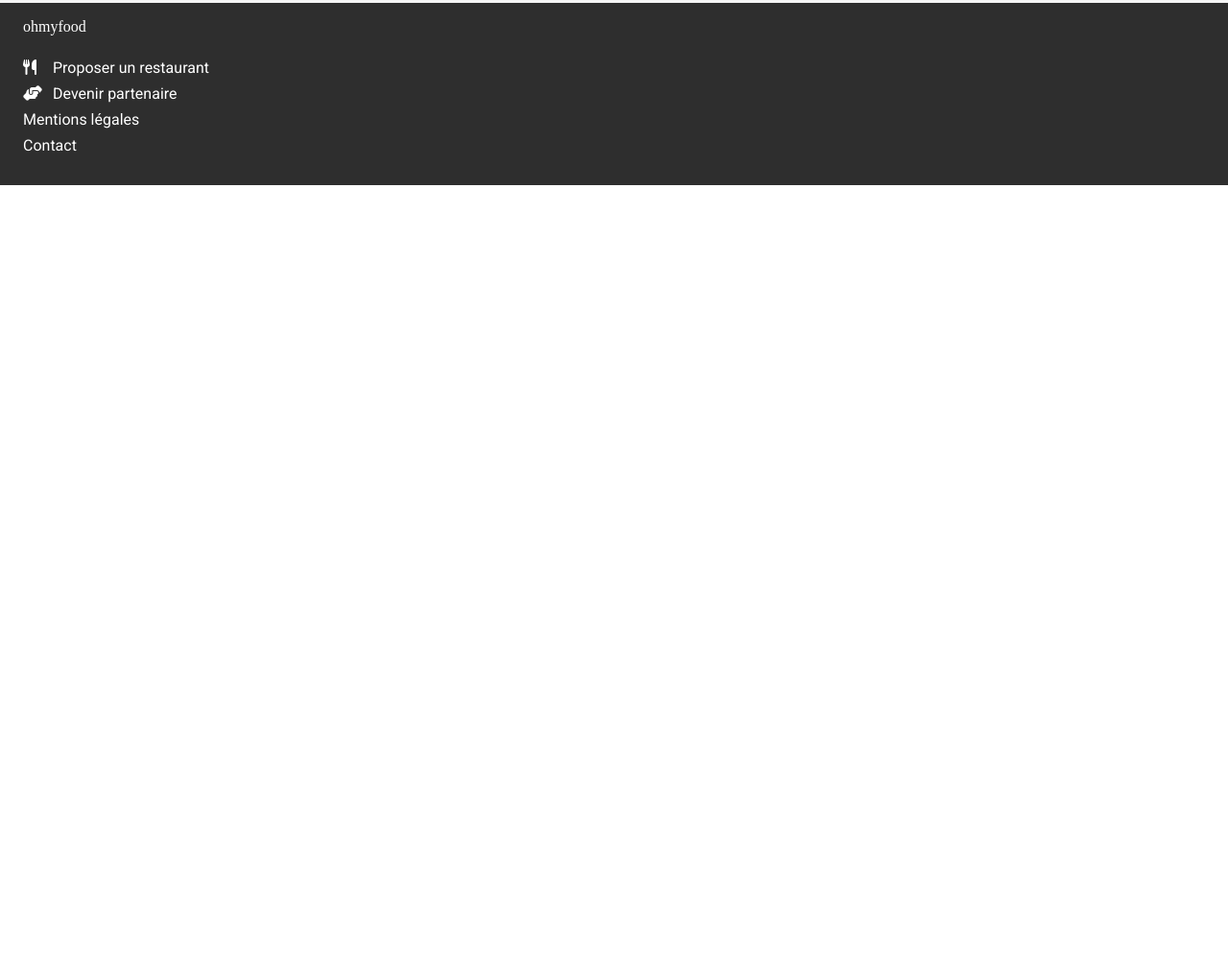
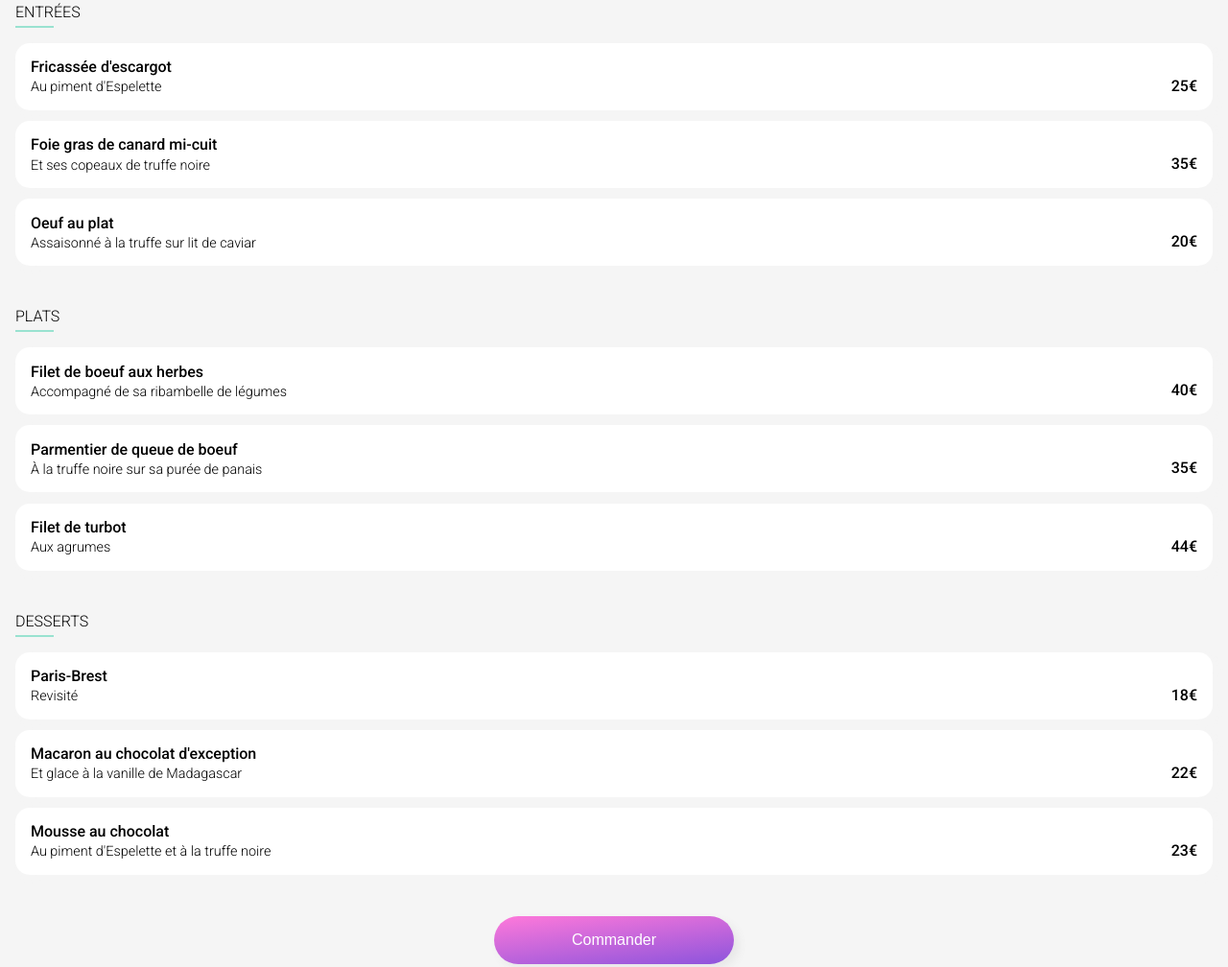
Before and after one commit to bastien-page/OC_P3_ohmyfood, a website: page html/la-palette-du-gout.html in a window 1280 px wide. Shown: the part 307-1315 px from the top of the page at 96% size. Before the commit the page ends 800 px from the top, so only its background shows below. Drawn offline with Linux system fonts and the light colour scheme; a web font is replaced by a local one.

Commit message:
add Sections Menu in Restaurant 1 _ HTML and CSS

```diff
--- a/html/la-palette-du-gout.html
+++ b/html/la-palette-du-gout.html
@@ -44,6 +44,108 @@
             <i class="far fa-heart menu__icon"></i>
         </div>
 
+        <!-- SECTION STARTER  -->
+
+        <section class="blocmenu">
+
+            <p class="blocmenu__title">Entrées</p>
+            <hr class="blocmenu__tiret">
+
+            <div class="cardmenu">
+                <div class="cardmenu__info">
+                <div class="cardmenu__title">Fricassée d'escargot</div>
+                <div class="cardmenu__description">Au piment d'Espelette </div>
+                </div>
+                <div class="cardmenu__price">25€</div>
+            </div>
+
+            <div class="cardmenu">
+                <div class="cardmenu__info">
+                <div class="cardmenu__title">Foie gras de canard mi-cuit</div>
+                <div class="cardmenu__description">Et ses copeaux de truffe noire</div>
+                </div>
+                <div class="cardmenu__price">35€</div>
+            </div>
+
+            <div class="cardmenu">
+                <div class="cardmenu__info">
+                <div class="cardmenu__title">Oeuf au plat</div>
+                <div class="cardmenu__description">Assaisonné à la truffe sur lit de caviar</div>
+                </div>
+                <div class="cardmenu__price">20€</div>
+            </div>
+
+        </section>
+
+        <!-- SECTION DISH -->
+
+        <section class="blocmenu">
+
+            <p class="blocmenu__title">Plats</p>
+            <hr class="blocmenu__tiret">
+
+            <div class="cardmenu">
+                <div class="cardmenu__info">
+                <div class="cardmenu__title">Filet de boeuf aux herbes</div>
+                <div class="cardmenu__description">Accompagné de sa ribambelle de légumes</div>
+                </div>
+                <div class="cardmenu__price">40€</div>
+            </div>
+
+            <div class="cardmenu">
+                <div class="cardmenu__info">
+                <div class="cardmenu__title">Parmentier de queue de boeuf</div>
+                <div class="cardmenu__description">À la truffe noire sur sa purée de panais</div>
+                </div>
+                <div class="cardmenu__price">35€</div>
+            </div>
+
+            <div class="cardmenu">
+                <div class="cardmenu__info">
+                <div class="cardmenu__title">Filet de turbot</div>
+                <div class="cardmenu__description">Aux agrumes</div>
+                </div>
+                <div class="cardmenu__price">44€</div>
+            </div>
+
+        </section>
+
+        <!-- SECTION DESSERT -->
+
+        <section class="blocmenu">
+
+            <p class="blocmenu__title">Desserts</p>
+            <hr class="blocmenu__tiret">
+
+            <div class="cardmenu">
+                <div class="cardmenu__info">
+                <div class="cardmenu__title">Paris-Brest</div>
+                <div class="cardmenu__description">Revisité</div>
+                </div>
+                <div class="cardmenu__price">18€</div>
+            </div>
+
+            <div class="cardmenu">
+                <div class="cardmenu__info">
+                <div class="cardmenu__title">Macaron au chocolat d'exception </div>
+                <div class="cardmenu__description">Et glace à la vanille de Madagascar</div>
+                </div>
+                <div class="cardmenu__price">22€</div>
+            </div>
+
+            <div class="cardmenu">
+                <div class="cardmenu__info">
+                <div class="cardmenu__title">Mousse au chocolat</div>
+                <div class="cardmenu__description">Au piment d'Espelette et à la truffe noire</div>
+                </div>
+                <div class="cardmenu__price">23€</div>
+            </div>
+
+        </section>
+
+        <!-- BUTTON ORDER -->
+
+        <button class="btn">Commander</button>
 
     </main>
 
--- a/sass/components/_button.scss
+++ b/sass/components/_button.scss
@@ -6,6 +6,7 @@
     color: $colorpolicesecondary;
     padding: 1rem;
     cursor: pointer;
+    width: 250px;
     @include cardshadow ($colorbgsecondary);
     &:hover {
         opacity: 0.7;
--- /dev/null
+++ b/sass/components/_cardmenu.scss
@@ -0,0 +1,42 @@
+
+.cardmenu{
+    display: flex;
+    justify-content: space-between;
+    align-items: center;
+    width: 100%;
+    height: 70px;
+    // padding: 0.8rem;
+    border-radius: 15px;
+    margin-bottom: 0.7rem;
+    background-color: white;
+    cursor: pointer;
+    @include cardshadow($colorbgprimary); //a refaire
+    &__info {
+        padding: 1rem;
+    }
+    &__title{
+        font-weight: 500;
+    }
+    &__description {
+        font-size: 0.9rem;
+        font-weight: 300;
+        padding-top: 0.2rem;
+    }
+    &__price {
+        align-self: flex-end;
+        font-weight: 500;
+        padding: 1rem;
+    }
+    &__add {
+        display: none;
+        background-color: $colortertiary;
+        color: white;
+        text-align: center;
+        border-radius: 0 15px 15px 0;
+        line-height: 70px;
+        width: 55px;
+        height: 70px;
+        font-size: 1.2rem;
+
+    }
+}
--- a/sass/main.scss
+++ b/sass/main.scss
@@ -15,6 +15,7 @@
 @import "../sass/components/button";
 @import "../sass/components/cardfunction";
 @import "../sass/components/cardrestaurant";
+@import "../sass/components/cardmenu";
 
 //  Import Layout
 
--- a/sass/pages/_restaurant.scss
+++ b/sass/pages/_restaurant.scss
@@ -37,9 +37,23 @@
         font-size: 1.6rem;
     }
     button {
-        width: 55%;
         align-self: center;
         margin: 2rem 0;
     }
 
 }
+
+// SECTION STARTER, DISH, DESSERT
+
+.blocmenu{
+    margin-top: 2rem;
+    &__title {
+        text-transform: uppercase;
+        margin-bottom: 0.3rem;
+    }
+    &__tiret {
+        width: 40px;
+        border : 1.5px solid $colortertiary;
+        margin-bottom: 1rem;
+    }
+}
```
Also changed, not shown: css/style.css, 1 other file.
